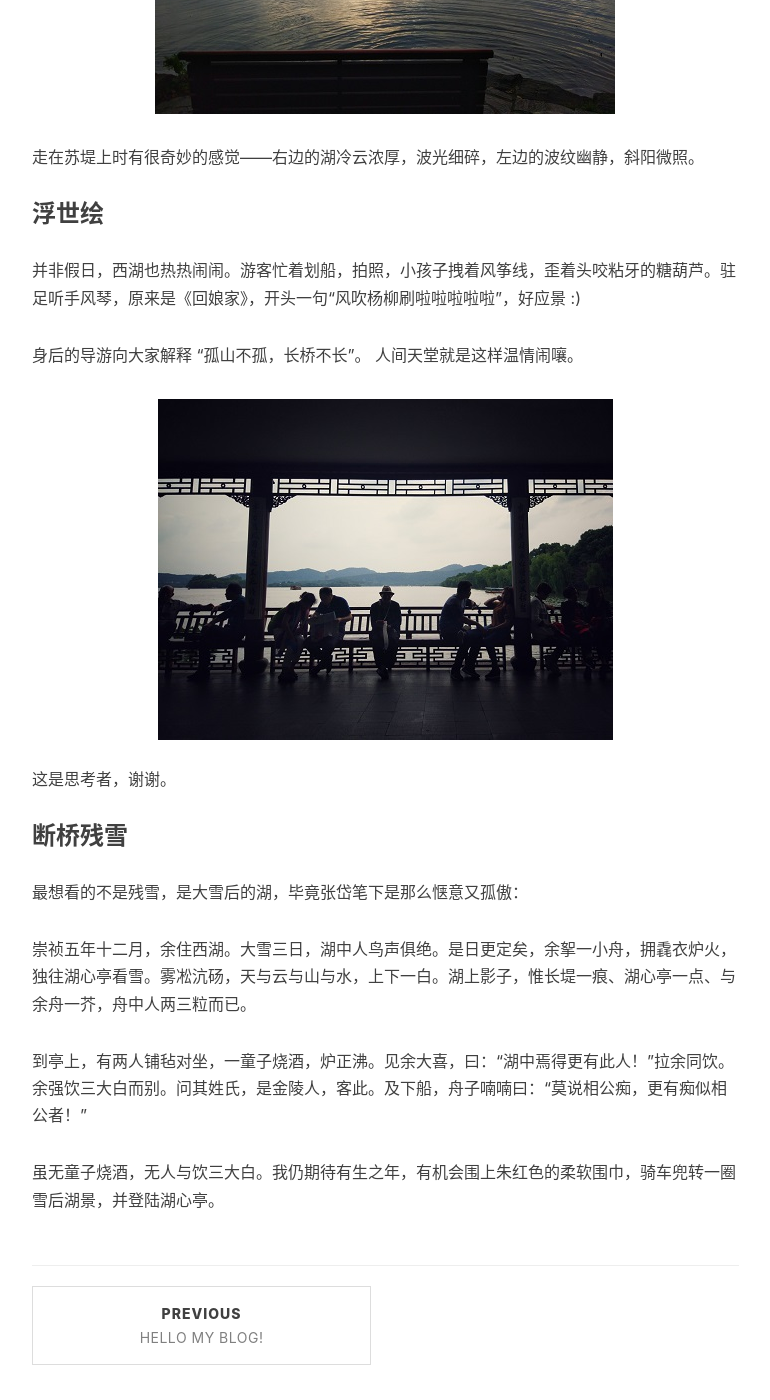
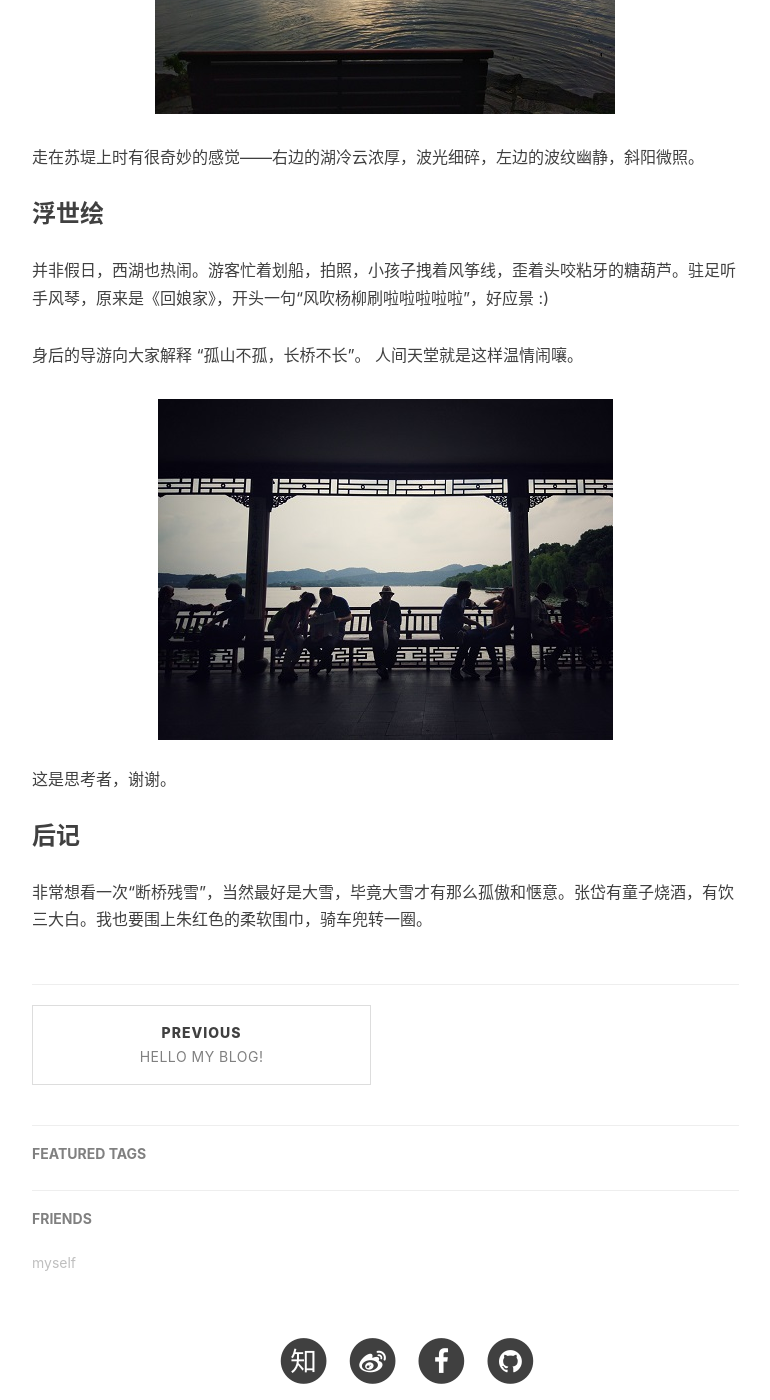
Before and after one commit to LulunaYu/luluna_blog, a Jekyll site: the page built from _posts/2015-05-11-see-u-ali.markdown.markdown, in a window 1280 px wide and 1400 px high, scrolled down 1083 px. Shown: the whole window, without its empty margins (233-1003 px from the left). Built offline with Jekyll 4.4.1, drawn with Linux system fonts in a browser that asks for light colours; nearby versions of some CDN libraries; comment, search, counter and statistics services are not loaded.

Commit message:
Add files via upload

```diff
--- a/_posts/2015-05-11-see-u-ali.markdown.markdown
+++ b/_posts/2015-05-11-see-u-ali.markdown.markdown
@@ -29,7 +29,7 @@ tags:
 
 ### 浮世绘
 
-并非假日，西湖也热热闹闹。游客忙着划船，拍照，小孩子拽着风筝线，歪着头咬粘牙的糖葫芦。驻足听手风琴，原来是《回娘家》，开头一句“风吹杨柳刷啦啦啦啦啦”，好应景 :)
+并非假日，西湖也热闹。游客忙着划船，拍照，小孩子拽着风筝线，歪着头咬粘牙的糖葫芦。驻足听手风琴，原来是《回娘家》，开头一句“风吹杨柳刷啦啦啦啦啦”，好应景 :)
 
 身后的导游向大家解释 “孤山不孤，长桥不长”。
 人间天堂就是这样温情闹嚷。
@@ -38,12 +38,7 @@ tags:
 这是思考者，谢谢。
 
 
-### 断桥残雪
 
-最想看的不是残雪，是大雪后的湖，毕竟张岱笔下是那么惬意又孤傲：
+### 后记
 
-崇祯五年十二月，余住西湖。大雪三日，湖中人鸟声俱绝。是日更定矣，余挐一小舟，拥毳衣炉火，独往湖心亭看雪。雾凇沆砀，天与云与山与水，上下一白。湖上影子，惟长堤一痕、湖心亭一点、与余舟一芥，舟中人两三粒而已。
-
-到亭上，有两人铺毡对坐，一童子烧酒，炉正沸。见余大喜，曰：“湖中焉得更有此人！”拉余同饮。余强饮三大白而别。问其姓氏，是金陵人，客此。及下船，舟子喃喃曰：“莫说相公痴，更有痴似相公者！”
-
-虽无童子烧酒，无人与饮三大白。我仍期待有生之年，有机会围上朱红色的柔软围巾，骑车兜转一圈雪后湖景，并登陆湖心亭。
+非常想看一次“断桥残雪”，当然最好是大雪，毕竟大雪才有那么孤傲和惬意。张岱有童子烧酒，有饮三大白。我也要围上朱红色的柔软围巾，骑车兜转一圈。
```
